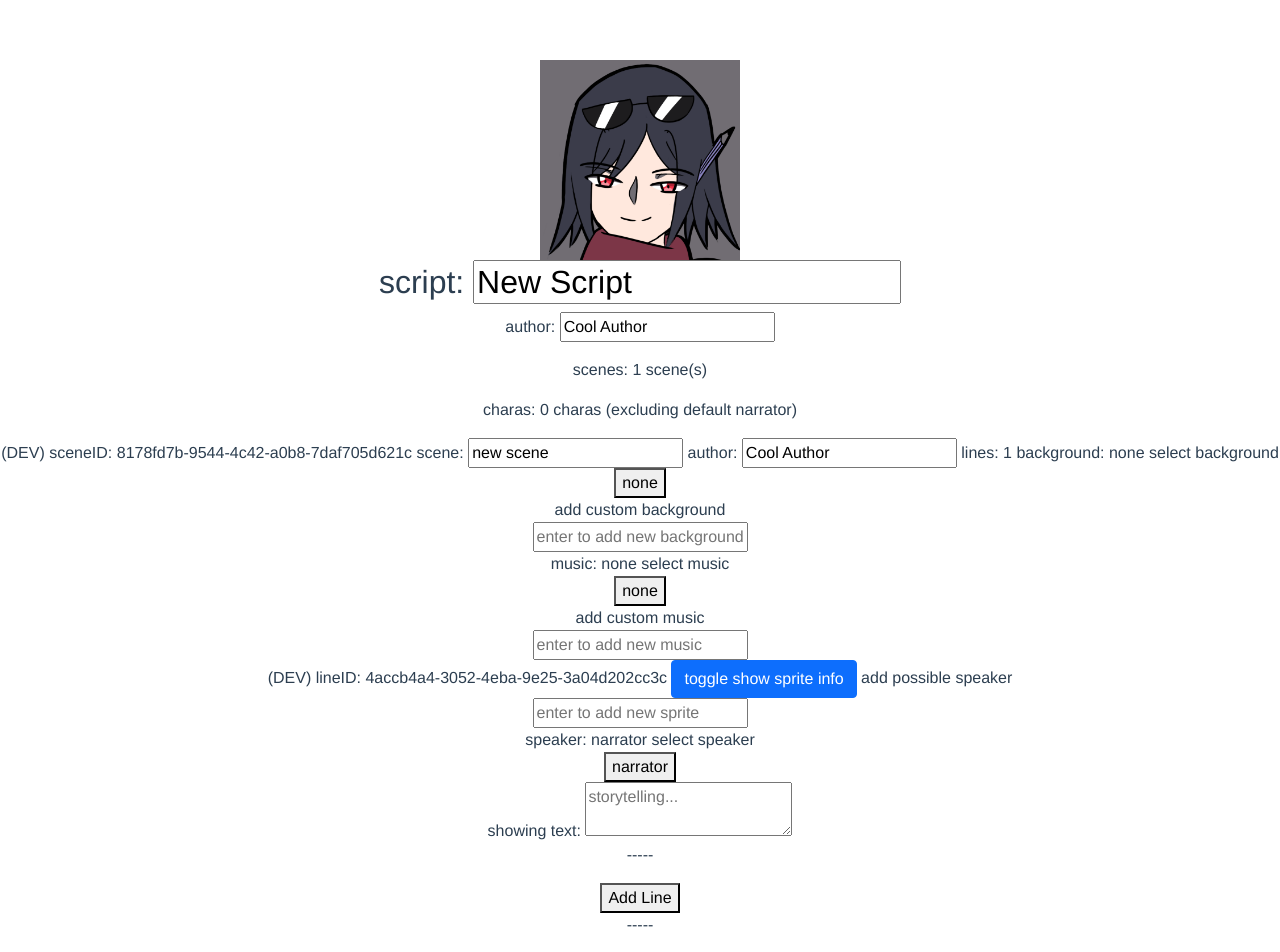
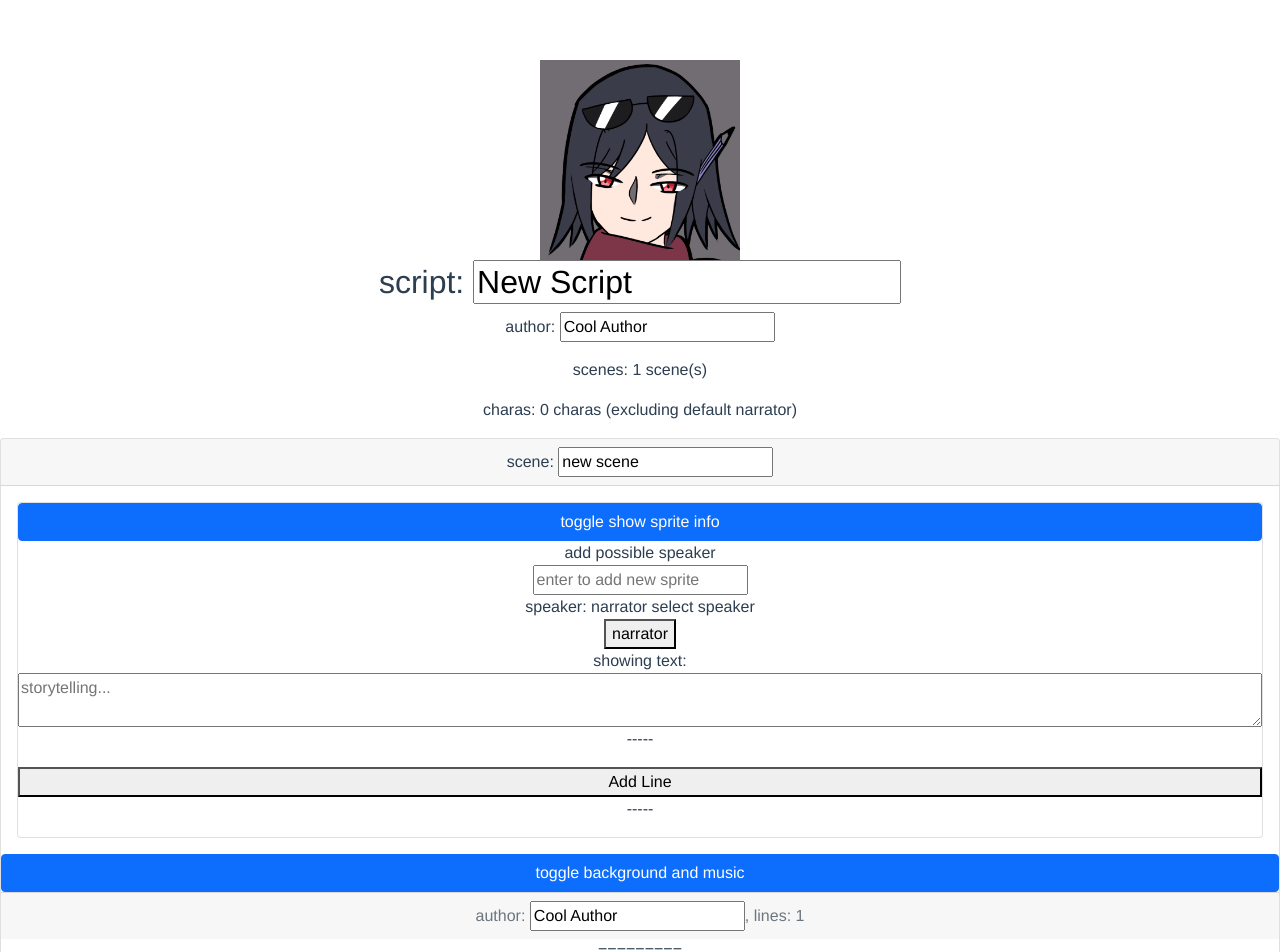
Before and after one commit to dannamachi/vn-add-script, a Vue app: page / in a window 1280 px wide. Shown: the top 952 px of the page. Built offline with nearby package versions, Linux system fonts and the light colour scheme.

Commit message:
add card and collapse components

```diff
--- a/src/App.vue
+++ b/src/App.vue
@@ -10,31 +10,13 @@
   <p>charas: {{ scriptObj.meta__ccount - 1 }} charas (excluding default narrator)</p>
 
   <!-- section to display scenes for edit -->
-  <div v-for='(scene, index) in getScenes()' :key="index">
-    (DEV) sceneID: {{ scene.keyName }}
-    scene: <input v-model='scriptObj["scene__" + scene.keyName].name' />
-    author: <input v-model='scriptObj["scene__" + scene.keyName].author' />
-    lines: {{ getLines(scene).length }}
-    <!-- bg section -->
-    background: {{ scriptObj["scene__" + scene.keyName].background }}
-    select background
-    <div v-for='(bg, index10) in scriptObj.meta__bgList' :key='index10'>
-        <button @click='selectBG(scene.keyName, bg)'>{{ bg }}</button>
-      </div>
-    add custom background
-    <AddGlobalStuff @add-exp='onAddBG' v-bind:stuffType='"background"'/>
-
-    <!-- ost section  -->
-    music: {{ scriptObj["scene__" + scene.keyName].ost }}
-    select music
-    <div v-for='(ost, index11) in scriptObj.meta__ostList' :key='index11'>
-        <button @click='selectOST(scene.keyName, ost)'>{{ ost }}</button>
-    </div>
-    add custom music
-        <AddGlobalStuff @add-exp='onAddOST' v-bind:stuffType='"music"'/>
+  <div class='card' v-for='(scene, index) in getScenes()' :key="index">
+    <!-- (DEV) sceneID: {{ scene.keyName }} -->
+    <div class='card-header'>scene: <input v-model='scriptObj["scene__" + scene.keyName].name' /></div>
     <!-- section to display line for edit -->
-    <div v-for='(line, index2) in getLines(scene)' :key='index2'>
-      (DEV) lineID: {{ line.keyName }}
+    <div class='card-body'>
+      <div class='card' v-for='(line, index2) in getLines(scene)' :key='index2'>
+        <!-- (DEV) lineID: {{ line.keyName }} -->
         <!-- if not display same, show current display list, add new display char -->
 
         <button class="btn btn-primary" type="button" data-bs-toggle="collapse" data-bs-target="#collapseExample" aria-expanded="false" aria-controls="collapseExample">
@@ -105,6 +87,30 @@
         <button @click='onAddLine(scene.keyName, line.keyName, line.next)'>Add Line</button>
         <p>-----</p>
       </div>
+    </div>
+    <button class="btn btn-primary" type="button" data-bs-toggle="collapse" data-bs-target="#collapseBGOST" aria-expanded="false" aria-controls="BGOST">
+        toggle background and music
+    </button>
+    <div class='collapse' id='collapseBGOST'>
+    <!-- bg section -->
+    background: {{ scriptObj["scene__" + scene.keyName].background }}
+    select background
+    <div v-for='(bg, index10) in scriptObj.meta__bgList' :key='index10'>
+        <button @click='selectBG(scene.keyName, bg)'>{{ bg }}</button>
+      </div>
+    add custom background
+    <AddGlobalStuff @add-exp='onAddBG' v-bind:stuffType='"background"'/>
+
+    <!-- ost section  -->
+    music: {{ scriptObj["scene__" + scene.keyName].ost }}
+    select music
+    <div v-for='(ost, index11) in scriptObj.meta__ostList' :key='index11'>
+        <button @click='selectOST(scene.keyName, ost)'>{{ ost }}</button>
+    </div>
+    add custom music
+    <AddGlobalStuff @add-exp='onAddOST' v-bind:stuffType='"music"'/>
+    </div>
+    <div class='card-footer text-muted'>author: <input v-model='scriptObj["scene__" + scene.keyName].author' />, lines: {{ getLines(scene).length }}</div>
     <p>=========</p>
     <!-- button to add line (indexed unique name) -->
     <button @click='onAddScene(scene.keyName, scene.next)'>Add Scene</button>
```
Lines whose indentation alone changed are shown as unchanged.
